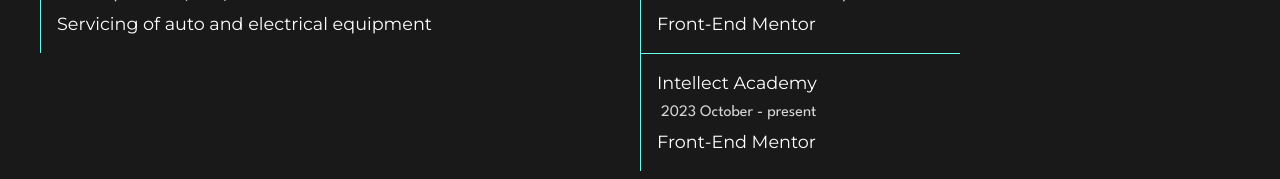
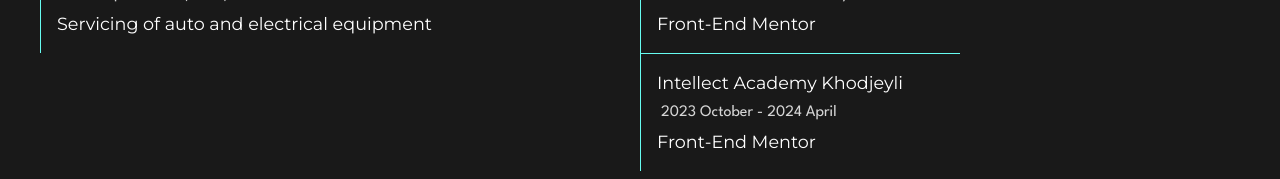
Before and after one commit to mukhammedaliametov/portfolio, a React (Vite) app: page /resume in a window 1280 px wide. Shown: the part 384-563 px from the top of the page. Built offline with nearby package versions, Linux system fonts and the light colour scheme; the HTML template or start-up script is replaced by a standard one.

Commit message:
Update Resume.jsx

```diff
--- a/src/pages/Resume.jsx
+++ b/src/pages/Resume.jsx
@@ -63,10 +63,10 @@
             </div>
             <div className="border-l-[1px] border-[#66FCF1] p-4 flex flex-col">
               <p className="text-[1.1rem] text-white font-montserrat">
-                Intellect Academy
+                Intellect Academy Khodjeyli
               </p>
               <span className="text-1xl py-1 text-[#ffffffd2] font-lspartan px-1">
-                2023 October - present
+                2023 October - 2024 April
               </span>
               <span className="text-[1.1rem] font-montserrat text-white ">
                 Front-End Mentor
```
